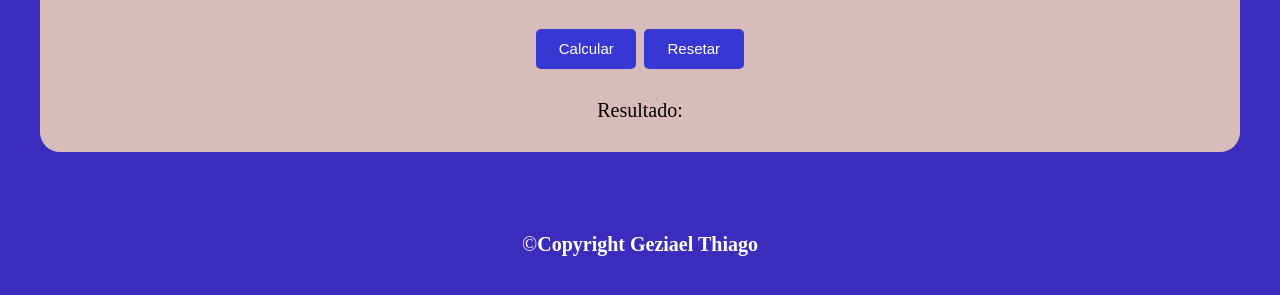
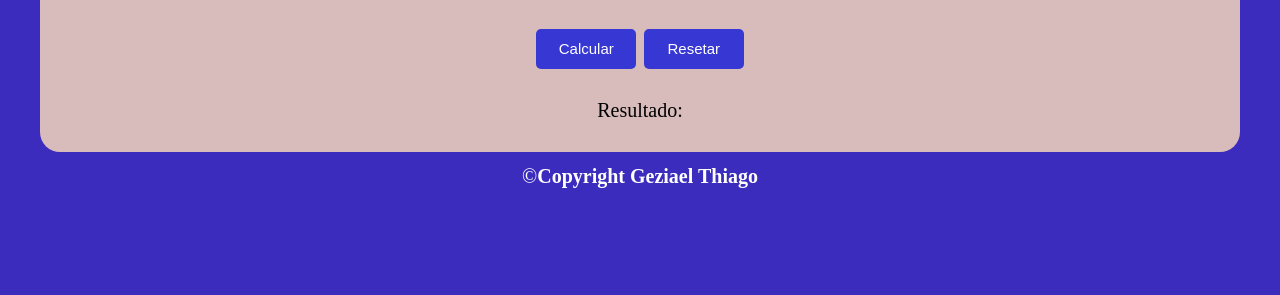
Before and after one commit to GeziaelThiagoPaes/IMC, a plain HTML site: page index.html in a window 1280 px wide. Shown: the part 377-672 px from the top of the page. Drawn offline with Linux system fonts and the light colour scheme.

Commit message:
Update style.css

```diff
--- a/css/style.css
+++ b/css/style.css
@@ -66,6 +66,6 @@ footer{
     display: flex;
     align-items: center;
     justify-content: center;
-    height: 186px;
+    height: 50px;
 
 }
```
